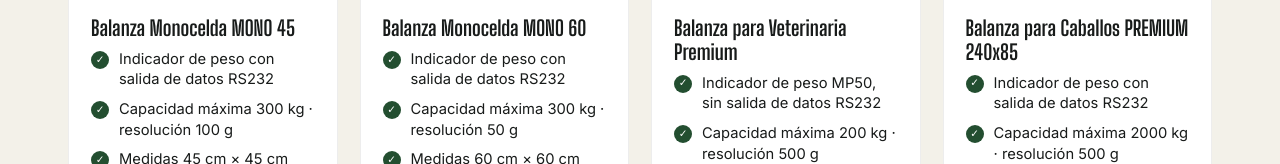
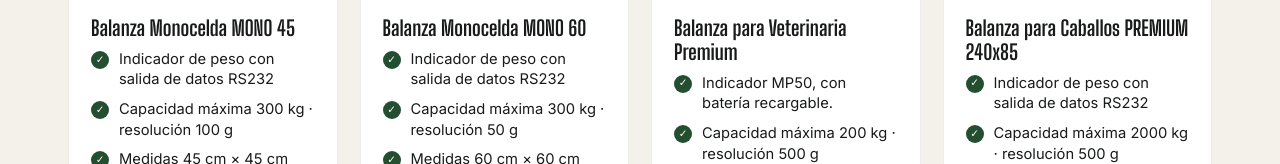
Before and after one commit to braianchavez/balanzas-baes, a website: page index.html in a window 1280 px wide. Shown: the part 3237-3401 px from the top of the page. Drawn offline with nearby package versions, Linux system fonts and the light colour scheme.

Commit message:
balanza veterinaria datos corregidos

```diff
--- a/index.html
+++ b/index.html
@@ -365,7 +365,7 @@
           <div class="product-body">
             <h3>Balanza para Veterinaria Premium</h3>
             <ul class="product-specs">
-              <li><span class="spec-check">✓</span>Indicador de peso MP50, sin salida de datos RS232</li>
+              <li><span class="spec-check">✓</span>Indicador MP50, con batería recargable.</li>
               <li><span class="spec-check">✓</span>Capacidad máxima 200&nbsp;kg · resolución 500&nbsp;g</li>
               <li><span class="spec-check">✓</span>Medidas 60&nbsp;cm × 80&nbsp;cm</li>
               <li><span class="spec-check">✓</span>Filtro para pesaje animal</li>
```
